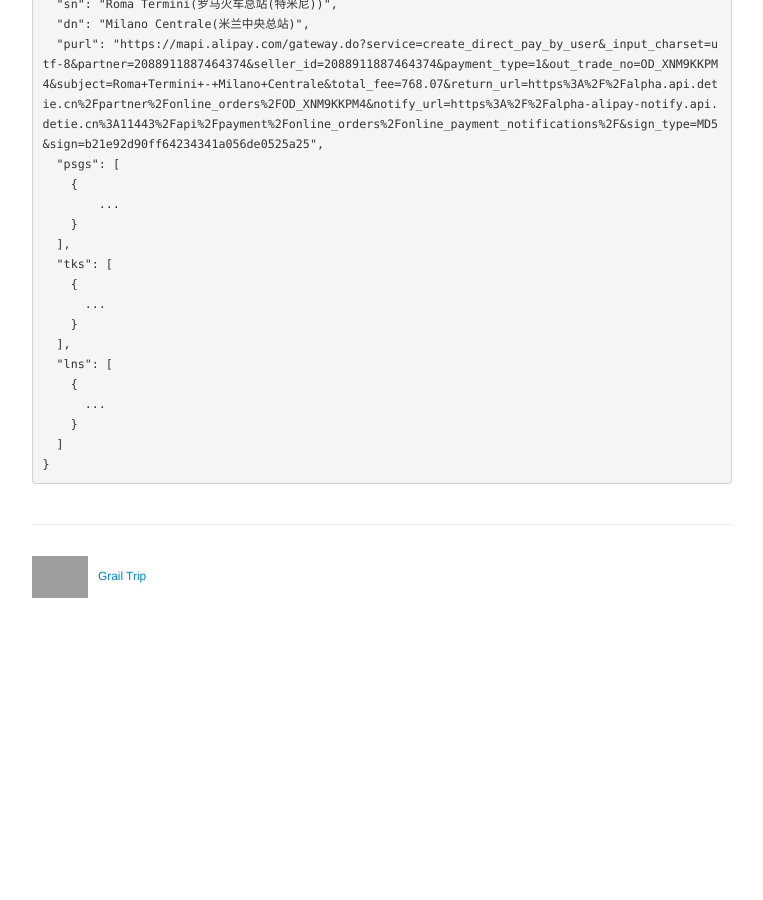
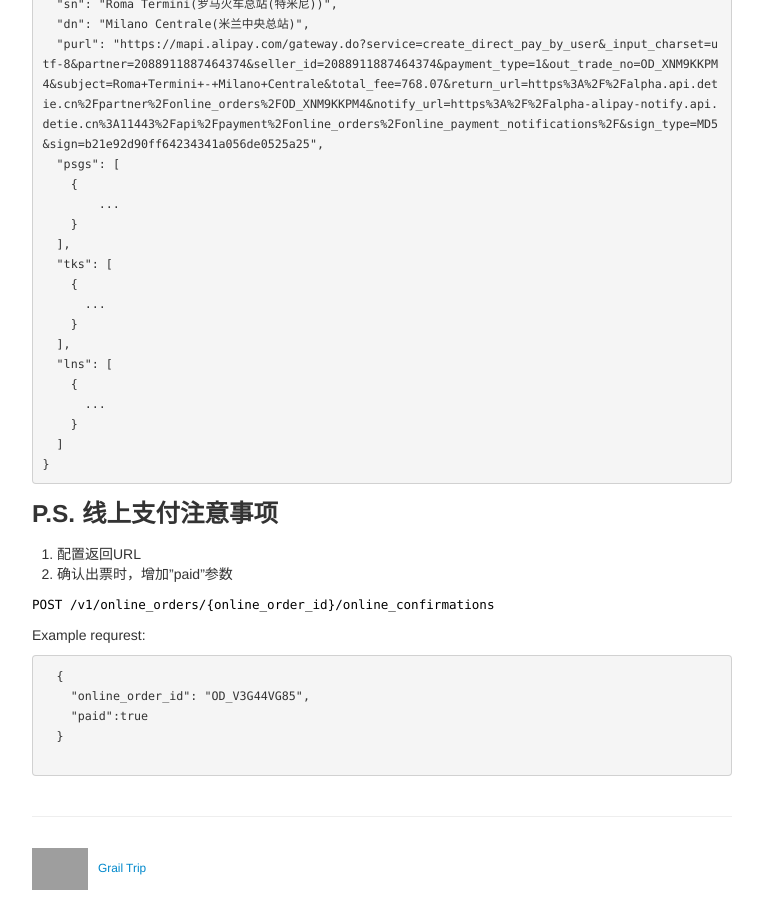
Before and after one commit to kyoangel/grailtrip, a Jekyll site: the page built from zh/pages/use_alipay_as_payment_method.md, in a window 1280 px wide and 900 px high, scrolled down 921 px. Shown: the whole window, without its empty margins (258-1021 px from the left). Built offline with Jekyll 4.4.1, drawn with Linux system fonts in a browser that asks for light colours; before the commit the page ends 1529 px from its top, so only the background shows below that; grey boxes are pictures that could not be loaded.

Commit message:
Update payment document(when paid through alipay, need to verify payment status)

````diff
--- a/zh/pages/use_alipay_as_payment_method.md
+++ b/zh/pages/use_alipay_as_payment_method.md
@@ -62,3 +62,19 @@ Agency账户挂帐的订票方式，API调用过程为：
   ]
 }
 ```
+
+### P.S. 线上支付注意事项
+1. 配置返回URL
+2. 确认出票时，增加"paid"参数
+
+`POST /v1/online_orders/{online_order_id}/online_confirmations`
+
+Example requrest:
+
+```json
+  {
+    "online_order_id": "OD_V3G44VG85",
+    "paid":true
+  }
+
+```
````
